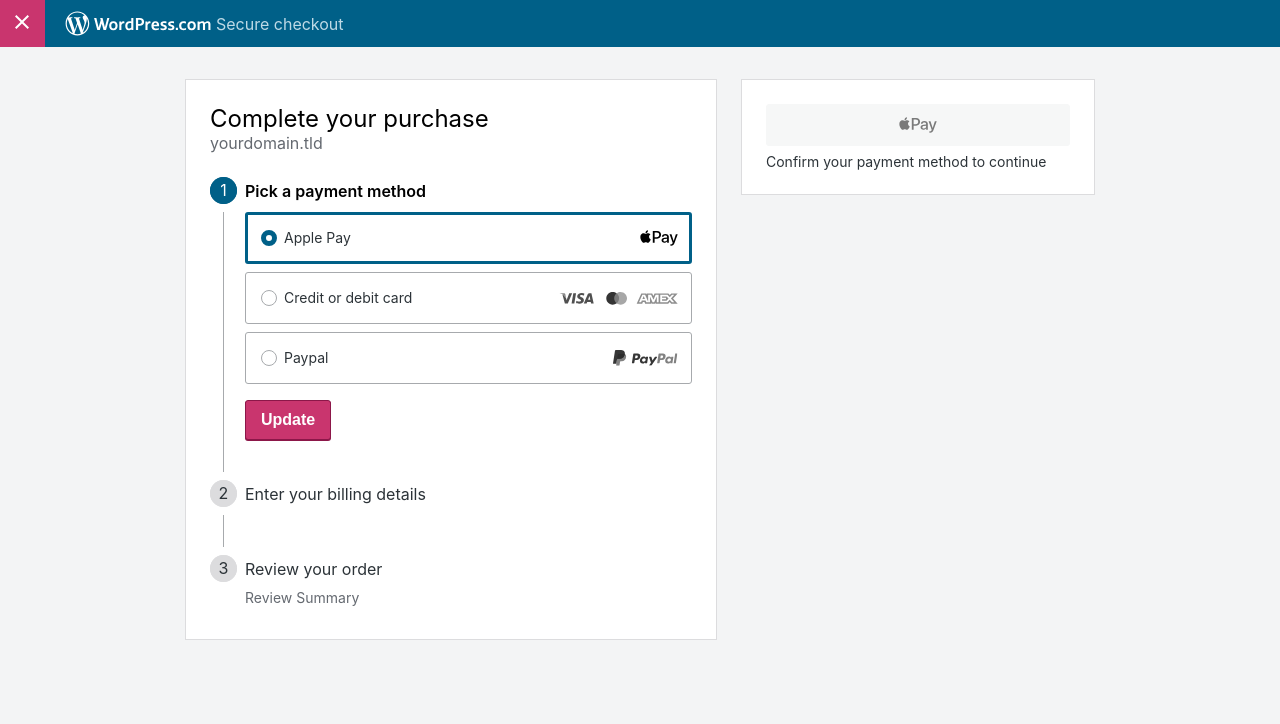
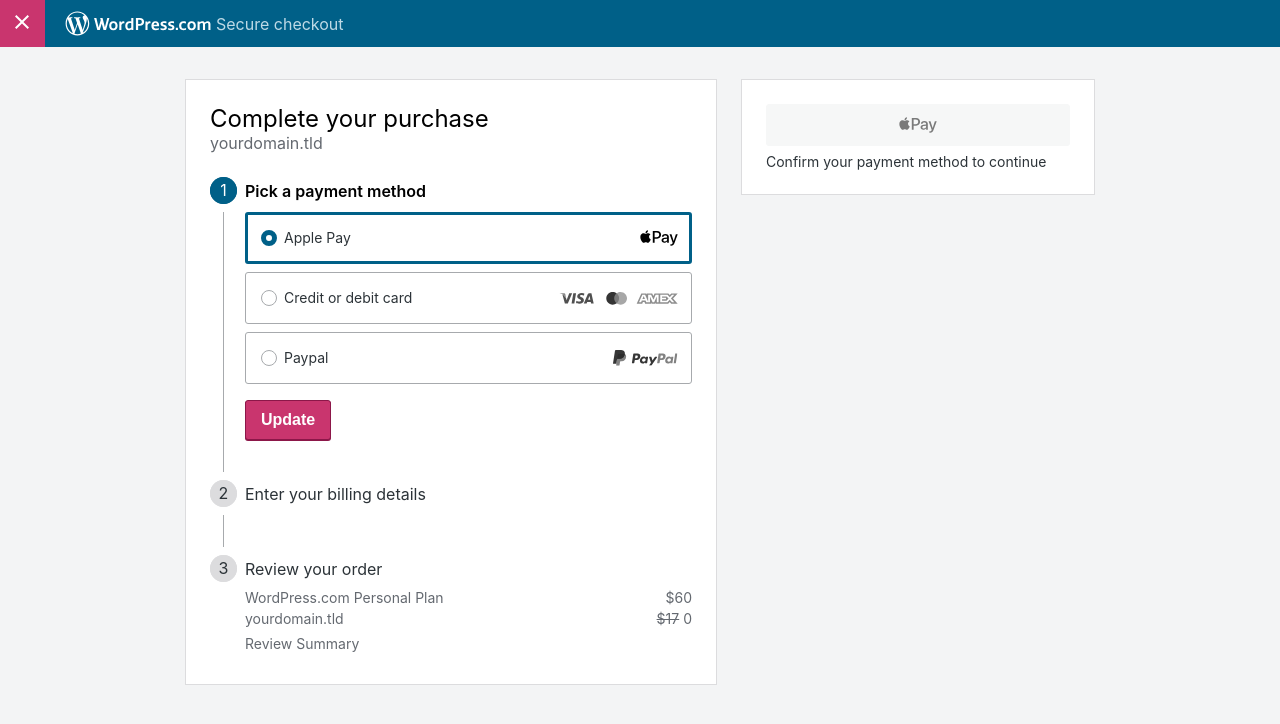
Before and after one commit to fditrapani/checkout-prototype, a React (Create React App) app: page / in a window 1280 px wide. Shown: the top 724 px of the page. Built offline with nearby package versions, Linux system fonts and the light colour scheme.

Commit message:
Add product summary

```diff
--- a/src/App.js
+++ b/src/App.js
@@ -248,6 +248,21 @@
   }
 `
 
+const ReviewSummaryProductsUI = styled.div`
+  margin-bottom: 8px;
+`
+
+const ReviewSummaryLineItemUI = styled(GridRow)`
+  margin-bottom: 4px;
+`
+
+const ReviewSummaryPriceUI = styled.span`
+  text-align: right;
+`
+
+const StrikeThrough = styled.span`
+  text-decoration: line-through;
+`
 
 // END CSS
 //////////////////////////////////////
@@ -296,6 +311,39 @@
       showExtendedBillingFields: false,
       billingLocatorVisibility: true,
       reviewSummary: "Review Summary",
+      productsInCart: [
+        {
+          name: "WordPress.com Personal Plan",
+          id: "plan-product",
+          price: "$60",
+          type: "plan",
+          duration: {
+            1: {
+              label: "One year",
+              price: "$60",
+            },
+            2: {
+              label: "Two year",
+              price: "$120",
+              discount: 10
+            }
+          }
+        },
+        {
+          name: "yourdomain.tld",
+          id: "domain-product",
+          price: "$17",
+          discount: "0",
+          qualifier: "Free for one year!",
+          type: "domain",
+        }
+      ],
+      cartSummary: {
+        total: {
+          label: "Total",
+          price: "$60"
+        }
+      },
       modalIsVisible: false,
       modalTitle: "You are about to leave your checkout session",
       modalCopy: "When you press Continue, we will take you back to your site and save your cart so you can complete your purchase later.",
@@ -850,15 +898,33 @@
   }
 
   renderReviewSummary = () => {
-    if( this.state.reviewSummary ) {
-      return(
-        <div>
-          { this.state.reviewSummary }
-        </div>
-      )
-    }
+    const products = this.state.productsInCart;
 
-    return null;
+    return(
+      <div>
+        <ReviewSummaryProductsUI>
+          { Object.values( products ).map( ( key ) => (
+              <ReviewSummaryLineItemUI gap="4%" columnWidths="80% 16%" key={ key.id }>
+                <span>{ key.name }</span>
+
+                { key.discount ?
+                  ( <ReviewSummaryPriceUI>
+                      <StrikeThrough>{ key.price }</StrikeThrough> { key.discount }
+                    </ReviewSummaryPriceUI>
+                  ) :
+                  (
+                    <ReviewSummaryPriceUI>
+                      { key.price }
+                    </ReviewSummaryPriceUI>
+                  )
+                }
+              </ReviewSummaryLineItemUI>
+            ) ) }
+        </ReviewSummaryProductsUI>
+
+        { this.state.reviewSummary }
+      </div>
+    )
   }
 
   initiateCloseApp = () => {
```
